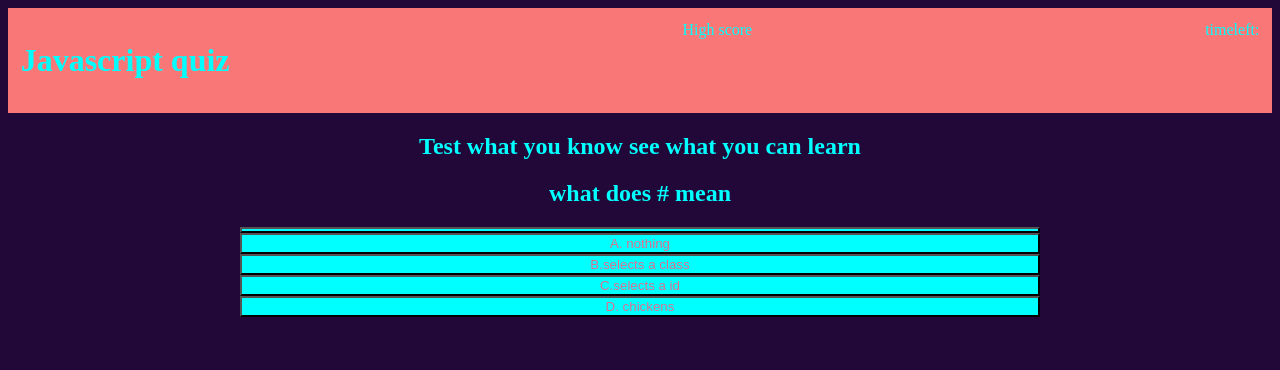
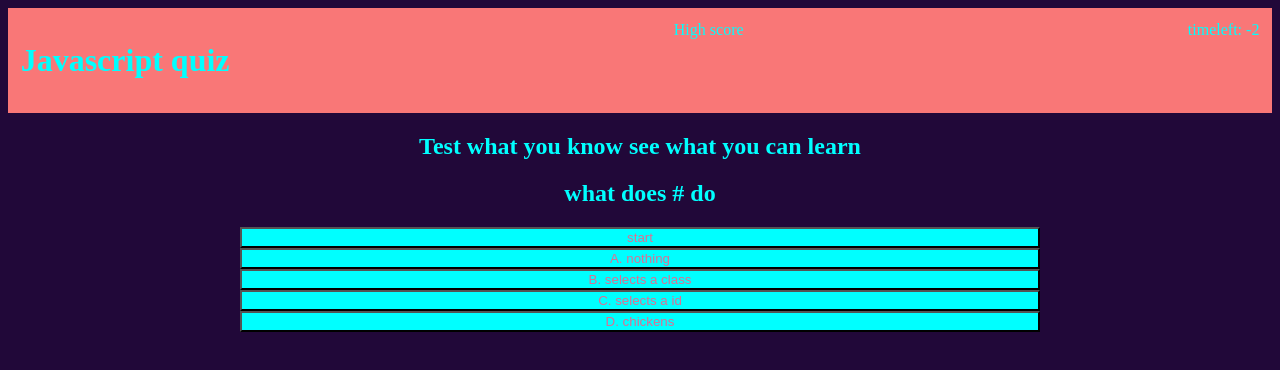
Before and after one commit to posty65841/Quiz-site-, a plain HTML site: page index.html in a window 1280 px wide. Both pictures are taken after a click on the button "A. nothing". Drawn offline with Linux system fonts and the light colour scheme.

Commit message:
timmer issues

```diff
--- a/index.html
+++ b/index.html
@@ -19,7 +19,7 @@
 
     <h2 id="question"></h2>
     <div class="answerButtons" >
-        <button id="start"onclick= "start"></button>
+        <button id="start"onclick= "start">start</button>
         <button id="A" onclick="checkCorrect(this)"></button>
         <button id="B" onclick="checkCorrect(this)"></button>
         <button id="C" onclick="checkCorrect(this)"></button>
--- a/script.js
+++ b/script.js
@@ -1,15 +1,15 @@
 let questions = [
-{ question: "what does . mean ", answers:["A. nothing", "B.selects a class", "C.targets a id ","D. chickens "],
+{ question: "what does . do ", answers:["A. nothing", "B.selects a class", "C.targets a id ","D. chickens "],
 correctAnswer: "B.selects a class" },
 
-{ question: "what does # mean ", answers:["A. nothing", "B.selects a class", "C.selects a id ","D. chickens "],
-correctAnswer: "C.selects a id" },
+{ question: "what does # do ", answers:["A. nothing", "B. selects a class", "C. selects a id ","D. chickens "],
+correctAnswer: "C. selects a id" },
 
-{ question: "java script is considered to be the what of a website?  ", answers:["A. brain", "B.skeleton", "C.skin ","D. cloths  "],
+{ question: "java script is considered to be the what of a website?  ", answers:["A. brain", "B. skeleton", "C. skin ","D. cloths  "],
 correctAnswer: "A. brain " },
 
-{ question: "what does CSS stand for  ", answers:["A. Cascading Style Sheets", "B.code style sheets", "C. coffe stew salad  ","D. chickens suit styles "],
-correctAnswer: "A.Cascading Style Sheets" }
+{ question: "what does CSS stand for  ", answers:["A. Cascading Style Sheets", "B. code style sheets", "C. coffe stew salad  ","D. chickens suit styles "],
+correctAnswer: "A. Cascading Style Sheets" }
 
 ];
 
@@ -22,30 +22,58 @@ let B = document.querySelector("#B");
 let C = document.querySelector("#C");
 let D = document.querySelector("#D");
 let currentQuestionIndex = 0
+let timeEl = document.querySelector("#timer")
 
 answerButtons.addEventListener("click", function(){
     currentQuestionIndex++;
     renderQuestion();
 })
 
-function renderQuestion() {
+function renderQuestion() {   //rotates the questions as answered
     let question = questions[currentQuestionIndex];
 
     questionText.innerText = question.question;
     A.innerText = question.answers[0];
     B.innerText = question.answers[1];
-    // c, d...
     C.innerText = question.answers[2];
     D.innerText = question.answers[3];
 }
 
 function checkCorrect(el) {
-    let correctAnswer = questions[currentQuestionIndex].correctAnswer
+    let correctAnswer = questions[currentQuestionIndex].correctAnswer;
+    console.log(correctAnswer);
+    console.log(el.textContent)
+   if(el.textContent === correctAnswer){
+   }
+   else{
+    secondsLeft -=10;
+   }
+}
+
+let secondsLeft = 25;
+function setTime() {
+    // Sets interval in variable
+    let timerInterval = setInterval(function() {
+        secondsLeft--;
+        timeEl.textContent = secondsLeft
+
+        if(secondsLeft === 0) {
+            // Stops execution of action at set interval
+            clearInterval(timerInterval);
+
+       endQuiz();
 
     }
 
+}, 1000);
+}
+setTime();
 
 
+function endQuiz(){
+    currentQuestionIndex.style.display = "none";
+
+}
 // el
 // var question = questions[currentQuestionIndex];
 // compare el.innerText against question.correctAnswer
@@ -55,3 +83,15 @@ function checkCorrect(el) {
 // subtract from timer
 // update currentQuestionIndex
 // renderQuestion
+
+
+// function checkCorrect(el) {
+    // let correctAnswer = questions[currentQuestionIndex].correctAnswer
+    // if(el.textContent === correctAnswer){
+    //    console.log(correctAnswer);
+    //    console.log(el.textContent)
+// }
+// else{
+    secondsLeft -=10;
+// }
+// }
```
Lines whose indentation alone changed are shown as unchanged.
